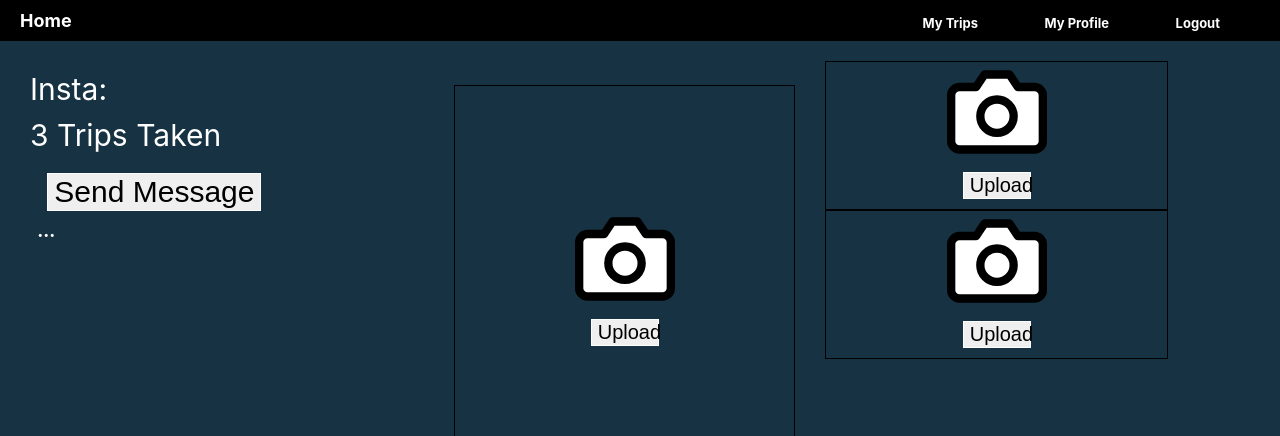
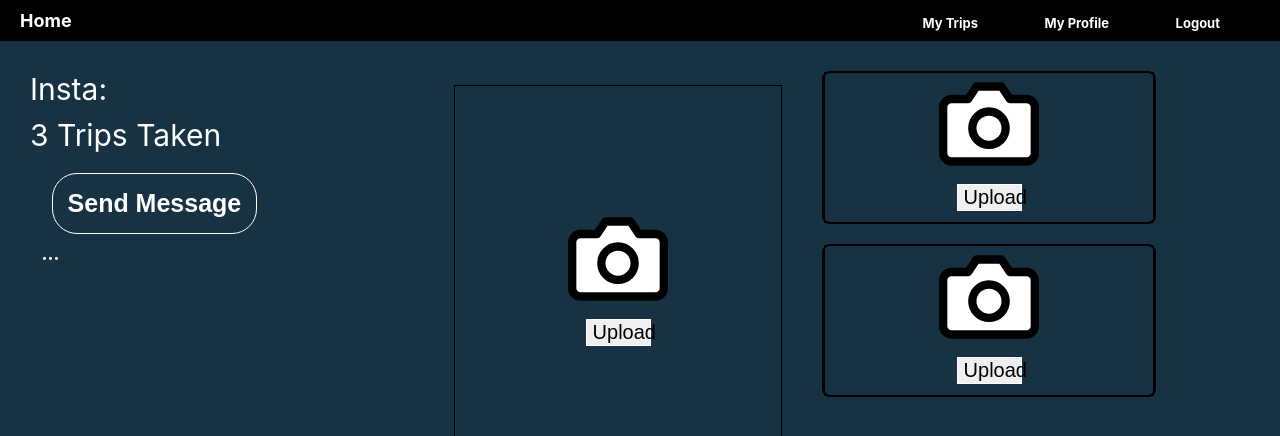
Before and after one commit to kaleckh/MyTravelSite, a React (Create React App) app: page /myprofile/1 in a window 1280 px wide. Shown: the top 436 px of the page. Built offline with nearby package versions, Linux system fonts and the light colour scheme; no server answers.

Commit message:
something

```diff
--- a/src/Components/MyProfile.js
+++ b/src/Components/MyProfile.js
@@ -25,6 +25,9 @@ function MyProfile() {
   const [topPhoto, setTopPhoto] = useState(true);
   const [bottomPhoto, setBottomPhoto] = useState(true);
   const [uploadToggle, setUploadToggle] = useState();
+  const [file1, setFile1] = useState();
+  const [file2, setFile2] = useState();
+  const [file3, setFile3] = useState();
 
   window.Buffer = window.Buffer || require("buffer").Buffer;
   const inputRef = useRef(null);
@@ -111,7 +114,6 @@ function MyProfile() {
     secretAccessKey: REACT_APP_SECRETACCESSKEY,
   };
 
-
   const handleFileInput = (e) => {
     console.log(e.target.files[0]);
 
@@ -155,7 +157,7 @@ function MyProfile() {
         <div className={styles.leftProfileContainer}>
           <div className={styles.profileTitle}>{firstName}</div>
           <div className={styles.profileTitle}>{lastName}</div>
-          <div>
+          <div className={styles.eighty}>
             <div className={styles.profileItem}>
               {localStorage.getItem("userEmail")}
             </div>
@@ -191,6 +193,7 @@ function MyProfile() {
             {profileEdit ? (
               <>
                 <button
+                  className={styles.Button}
                   onClick={() => {
                     setProfileEdit(!profileEdit);
 
@@ -200,6 +203,7 @@ function MyProfile() {
                   Save Changes
                 </button>
                 <button
+                  className={styles.Button}
                   onClick={() => {
                     setProfileEdit(!profileEdit);
                   }}
@@ -215,7 +219,7 @@ function MyProfile() {
                       "this button doesnt work yet, will add at some point in the future"
                     );
                   }}
-                  className={styles.profileItem}
+                  className={styles.Button}
                 >
                   Send Message
                 </button>
@@ -278,6 +282,7 @@ function MyProfile() {
                 />
               </div>
               <div className={styles.rightSidePhotos}>
+                <div className={styles.smallPhoto}>
                   <Toggle
                     uploadFile={() => {
                       uploadFile();
@@ -292,6 +297,8 @@ function MyProfile() {
                       setPhotoName("rightside");
                     }}
                   />
+                </div>
+                <div className={styles.smallPhoto}>
                   <Toggle
                     uploadFile={() => {
                       uploadFile();
@@ -308,6 +315,7 @@ function MyProfile() {
                   />
                 </div>
               </div>
+            </div>
           )}
 
           <div className={styles.bottomContainer}>
--- a/src/Components/my-profile.module.css
+++ b/src/Components/my-profile.module.css
@@ -59,6 +59,19 @@
     margin: 10px;
     font-size: 30px;
     font-weight: 400;
+}
+
+.eighty {
+    width: 80%;
+}
+
+.Button {
+    border-radius: 25px;
+    padding: 15px;
+    background-color: transparent;
+    color: white;
+    font-size: 25px;
+    font-weight: 800;
 }
 
 .mainImage {
```
Lines whose indentation alone changed are shown as unchanged.
